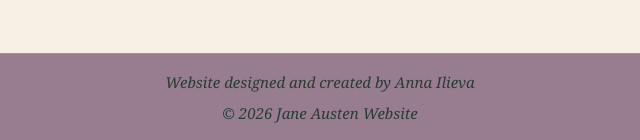
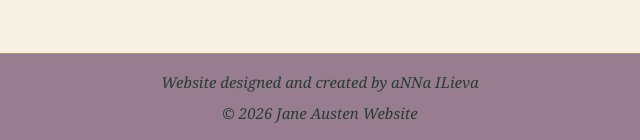
Before and after one commit to annailieva0123-lang/Jane_Austen_Project, a plain HTML site: page index.html in a window 1280 px wide. Shown: the part 8089-8229 px from the top of the page, 320-960 px from the left. Drawn offline with Linux system fonts and the light colour scheme; a web font is replaced by a local one.

Commit message:
change footer

```diff
--- a/index.html
+++ b/index.html
@@ -311,7 +311,7 @@ in the 1995 BBC TV adaptation.
     </main>
    <footer>
 
-    <p>Website designed and created by Anna Ilieva</p>
+    <p>Website designed and created by aNNa ILieva</p>
     <p>© 2026 Jane Austen Website</p>
     </div>
 
```
